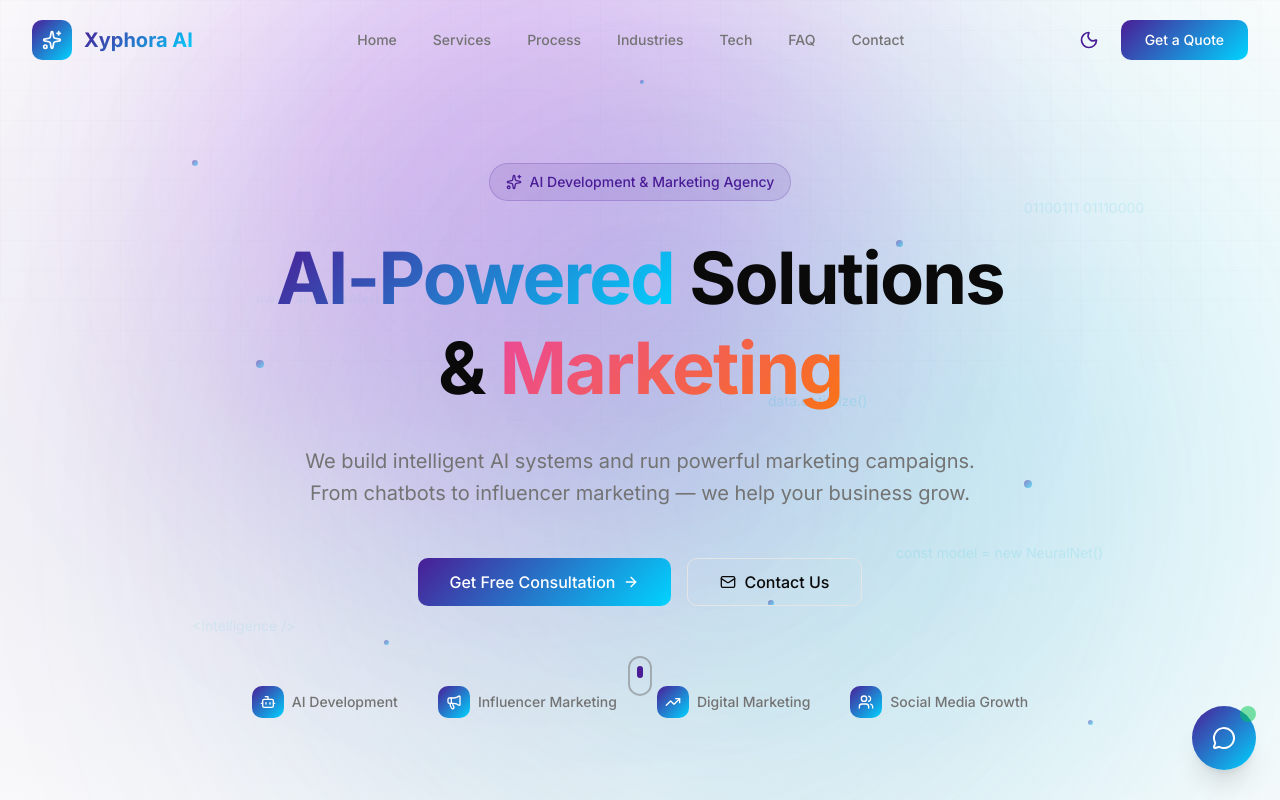
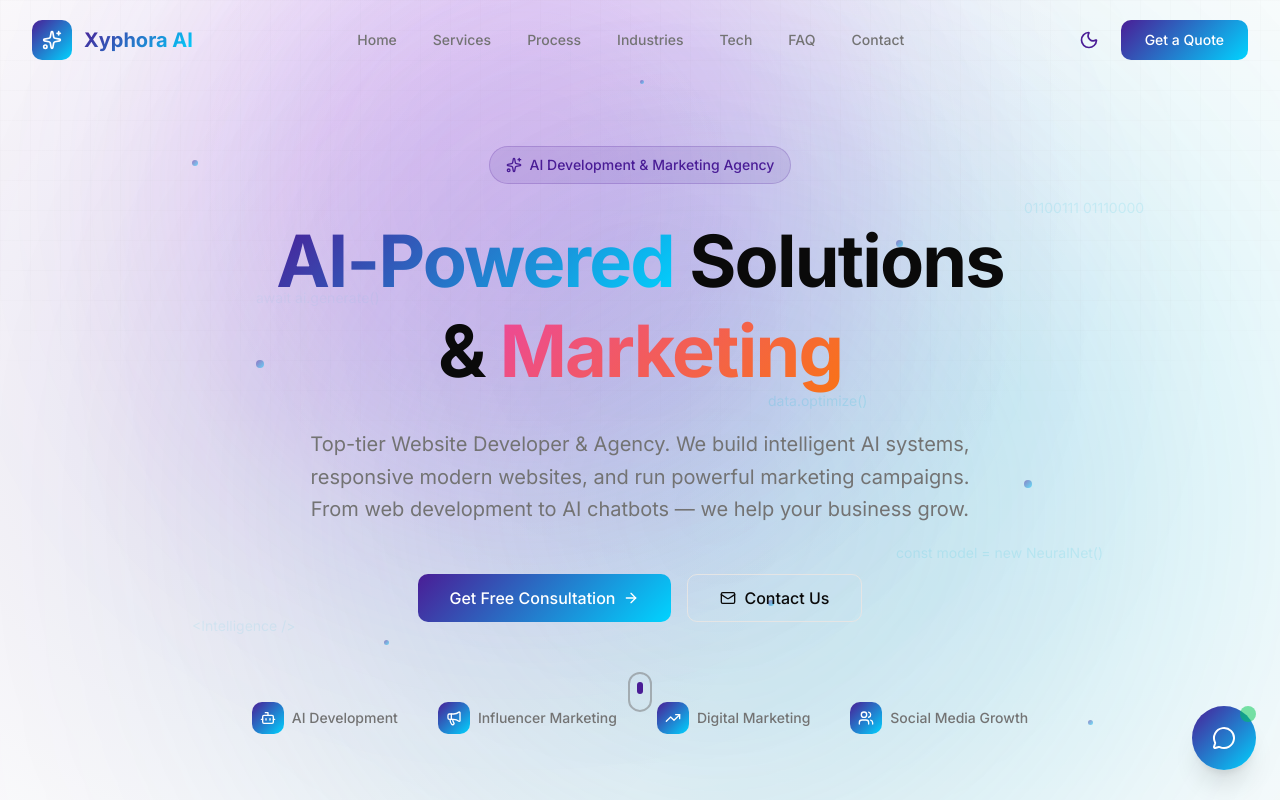
Before and after one commit to Tourabhjatav/Xyphora-AI, a Next.js app: page / in a window 1280 px wide. Shown: the top 800 px of the page. Built offline with nearby package versions, Linux system fonts and the light colour scheme.

Commit message:
Add files via upload

```diff
--- a/src/app/layout.tsx
+++ b/src/app/layout.tsx
@@ -18,11 +18,13 @@ export const viewport: Viewport = {
 export const metadata: Metadata = {
   // Basic Meta
   title: {
-    default: "Xyphora AI | AI Development & Marketing Agency",
+    default: "Xyphora AI | AI Development, Website Developer & Marketing Agency",
     template: "%s | Xyphora AI",
   },
-  description: "Xyphora AI is a leading AI development and marketing agency. We build custom AI chatbots, document intelligence systems, and run influencer marketing campaigns. Transform your business with intelligent automation.",
+  description: "Xyphora AI is a leading AI development, website developer, and marketing agency. We build custom AI chatbots, responsive websites, document intelligence systems, and run influencer marketing campaigns.",
   keywords: [
+    "Website Developer",
+    "Web Development",
     "AI development",
     "AI chatbot",
     "influencer marketing",
--- a/src/app/page.tsx
+++ b/src/app/page.tsx
@@ -39,6 +39,11 @@ const jsonLd = {
     "https://github.com/xyphora-ai"
   ],
   "service": [
+    {
+      "@type": "Service",
+      "name": "Website Development",
+      "description": "Professional website developer services, creating fast, responsive, and SEO-optimized web applications."
+    },
     {
       "@type": "Service",
       "name": "AI Chatbot Development",
--- a/src/components/hero-section.tsx
+++ b/src/components/hero-section.tsx
@@ -118,8 +118,8 @@ export function HeroSection() {
             variants={{ hidden: { opacity: 0, y: 30 }, visible: { opacity: 1, y: 0, transition: { duration: 0.6 } } }}
             className="text-lg sm:text-xl text-muted-foreground max-w-2xl mx-auto leading-relaxed"
           >
-            We build intelligent AI systems and run powerful marketing campaigns.
-            From chatbots to influencer marketing — we help your business grow.
+            Top-tier Website Developer & Agency. We build intelligent AI systems, responsive modern websites, and run powerful marketing campaigns.
+            From web development to AI chatbots — we help your business grow.
           </motion.p>
 
           {/* CTA Buttons */}
```
Also changed, not shown: public/robots.txt (added), 1 other file (tests, documents, lock files or other folders).
